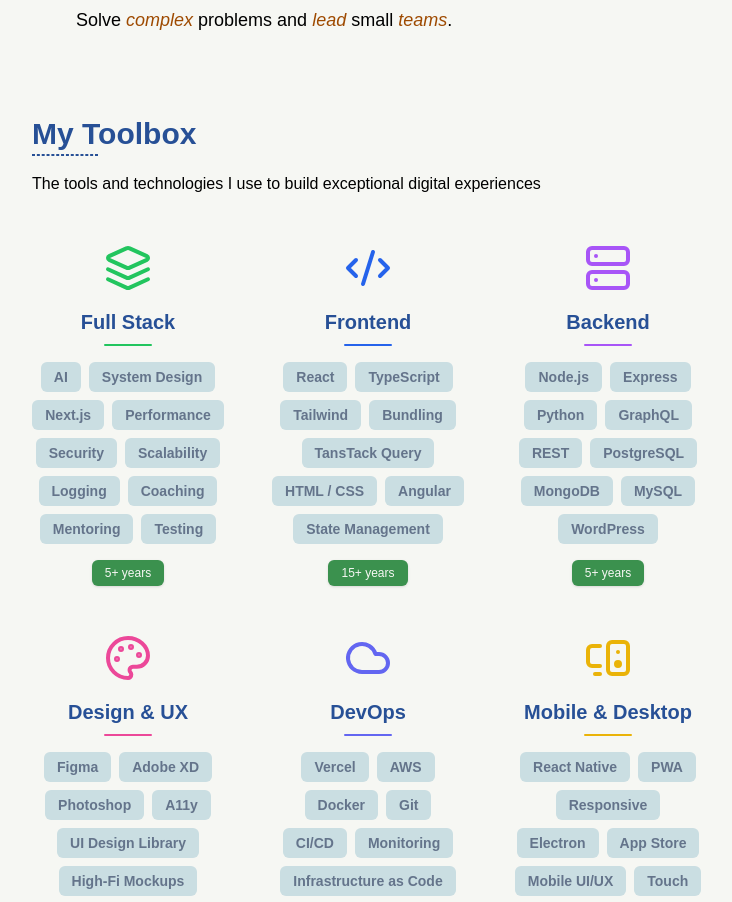
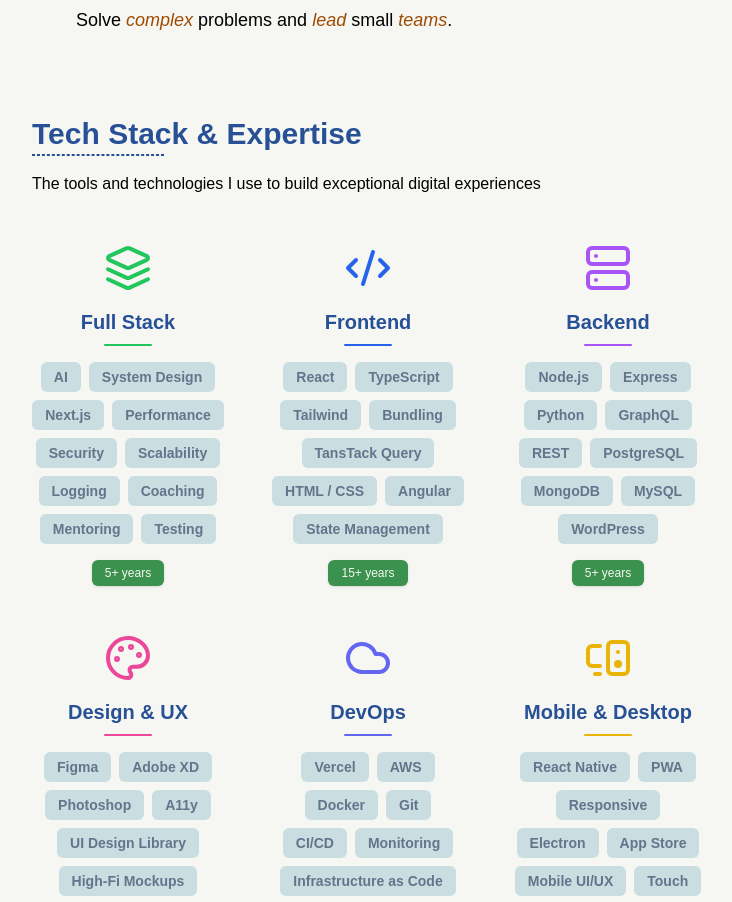
Before and after one commit to craigraphics/craigraphics-next-2024, a Next.js app: page /en/ in a window 1280 px wide. Shown: the part 1229-2131 px from the top of the page, without its empty margins (272-1004 px from the left). Built offline with nearby package versions, Linux system fonts and the light colour scheme; some icons are missing.

Commit message:
feat: Replace MyToolBox with TechStack component and update section title

```diff
--- a/components/AboutMe.tsx
+++ b/components/AboutMe.tsx
@@ -1,7 +1,7 @@
 import { useTranslations } from 'next-intl';
 import { Icon } from '@iconify/react';
 import Image from 'next/image';
-import MyToolBox from '@/components/MyToolbox';
+import TechStack from '@/components/TechStack';
 
 const AboutMe = () => {
   const t = useTranslations('about');
@@ -46,8 +46,8 @@
           </ul>
         </section>
 
-        {/* My Toolbox section */}
-        <MyToolBox />
+        {/* Tech Stack & Expertise section */}
+        <TechStack />
 
         {/* Fun Facts section */}
         <section className="mt-14">
--- a/components/MyToolbox.tsx
+++ b/components/TechStack.tsx
@@ -216,7 +216,7 @@
   );
 };
 
-const EnhancedToolbox = () => {
+const TechStack = () => {
   const t = useTranslations('about');
   const tToolbox = useTranslations('about.toolbox');
   const locale = useTranslations('common')('home') === 'Home' ? 'en' : 'es';
@@ -314,4 +314,4 @@
   );
 };
 
-export default EnhancedToolbox;
+export default TechStack;
--- a/messages/en.json
+++ b/messages/en.json
@@ -27,7 +27,7 @@
       "performance": "Make fast <em>performant</em> websites with heavy traffic.",
       "problemSolving": "Solve <em>complex</em> problems and <em>lead</em> small <em>teams</em>."
     },
-    "myToolbox": "My Toolbox",
+    "myToolbox": "Tech Stack & Expertise",
     "toolbox": {
       "fullstack": {
         "title": "Full Stack"
--- a/messages/es.json
+++ b/messages/es.json
@@ -26,7 +26,7 @@
       "performance": "Creo sitios web rápidos y de alto rendimiento con tráfico pesado.",
       "problemSolving": "Resuelvo problemas complejos y lidero equipos pequeños."
     },
-    "myToolbox": "Mi Caja de Herramientas",
+    "myToolbox": "Stack Tecnológico y Experiencia",
     "toolbox": {
       "fullstack": {
         "title": "Full Stack"
```
